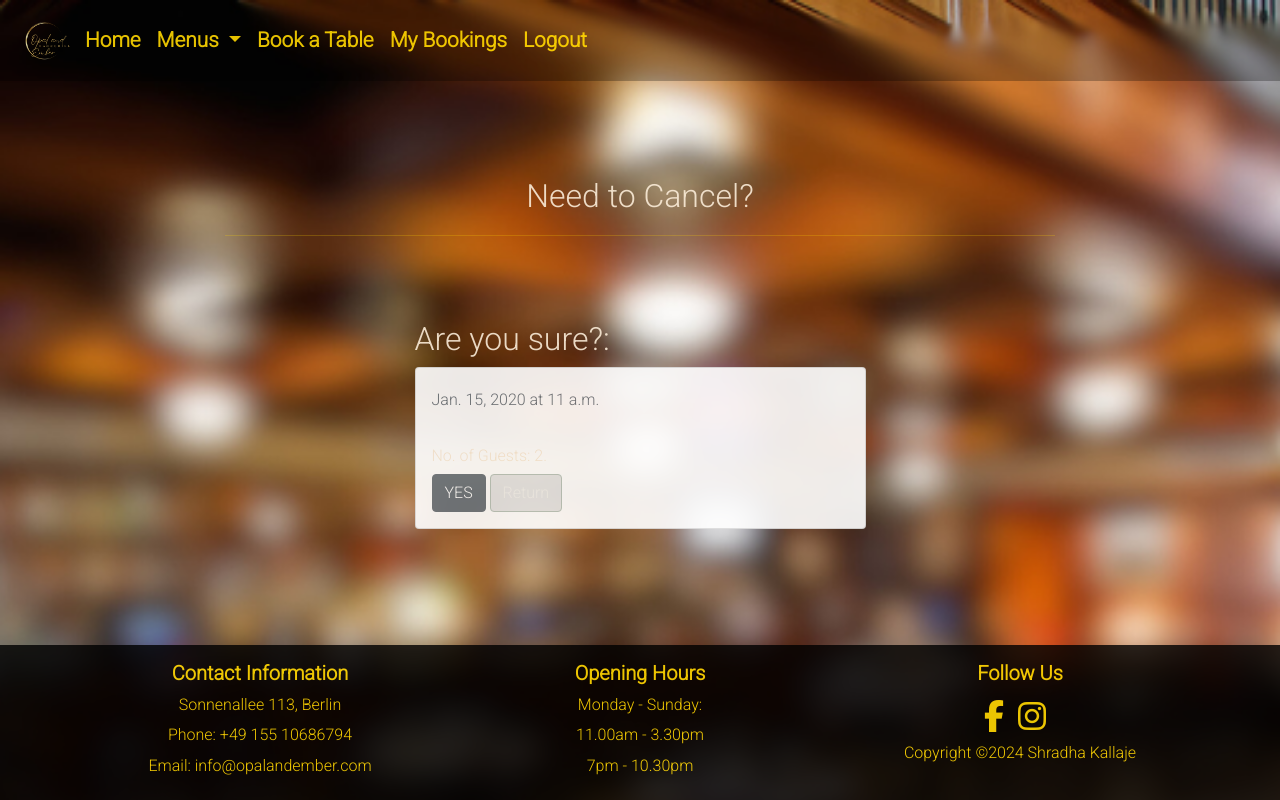
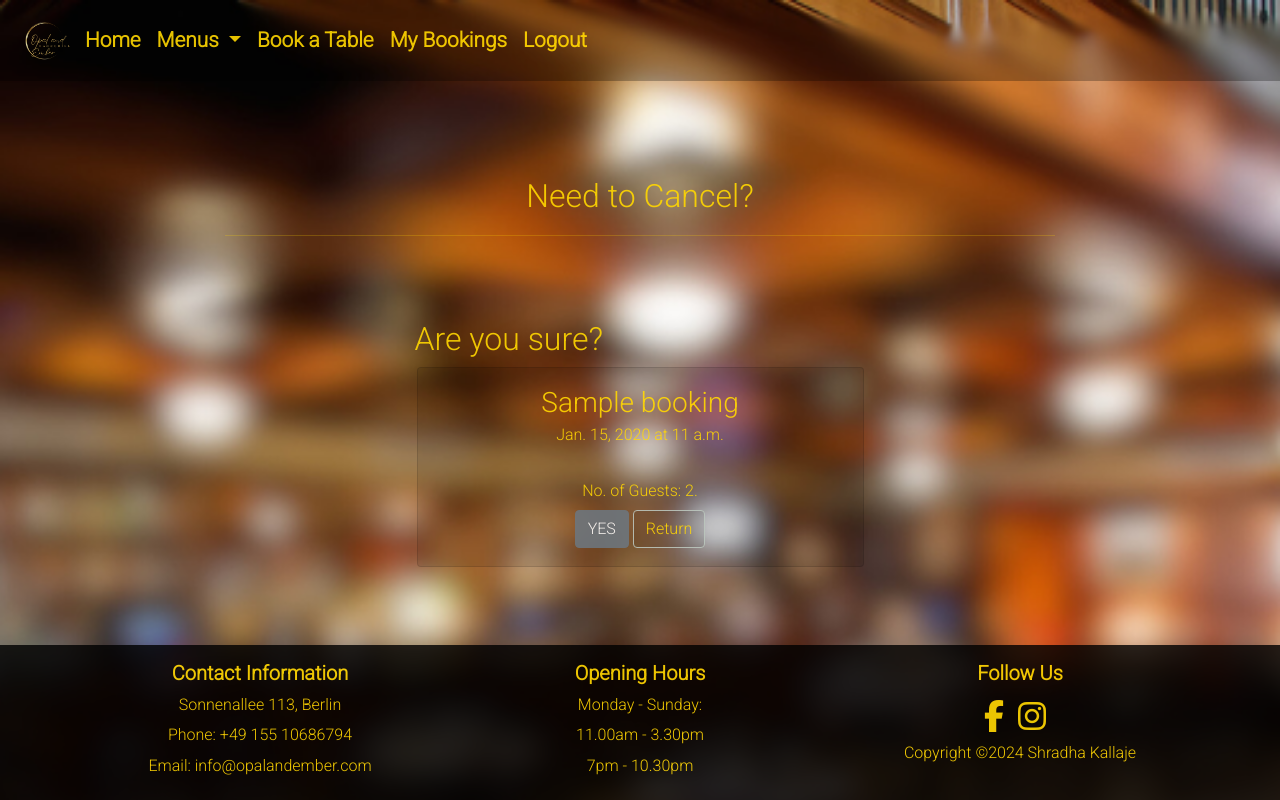
Before and after one commit to ShradhaSK/opal-and-ember, a Django app: page /delete_booking/1 in a window 1280 px wide. Run offline with Django 4.2, Linux system fonts and the light colour scheme; a user stored in the database is signed in; data comes from the database, SQL or seed files in the repository; both versions use the stored data as it was after the commit; tables that the repository leaves empty hold one stand-in row (values such as "Sample post"); some libraries are stand-ins or nearby versions.

Commit message:
update templates

```diff
--- a/home/templates/booking.html
+++ b/home/templates/booking.html
@@ -5,8 +5,8 @@
 
 
 {% block content %}
-<div class="col-md-3 mx-auto mt-3">
-    <h4 class="text-center" style="color: #FFFFFF;">Make a Reservation</h4>
+<div class="col-md-4 mx-auto mt-3">
+    <h4 style="color: #FFD700;">Make a Reservation</h4>
     <br>
     <div class="booking-card">
         <form method="post" enctype="multipart/form-data">
--- a/home/templates/confirmation_page.html
+++ b/home/templates/confirmation_page.html
@@ -8,10 +8,10 @@
           <h6 class="card-subtitle mb-2 text-bold">Thank you for booking with us! Your reservation is confirmed</h6><br>
           <p class="card-text">What would you like to do next?</p>
           <button class="btn confirmation-card">
-            <a href="{% url 'food_menu' %}" class="card-link">See the Menu</a>
-          </button>
+            <a href="{% url 'food_menu' %}">See the Menu</a>
+          </button><br>
           <button class="btn confirmation-card">
-            <a href="{% url 'bookings_list' %}" class="card-link">See your Reservations</a>
+            <a href="{% url 'bookings_list' %}">See your Reservations</a>
           </button>
         </div>
       </div>
--- a/static/css/style.css
+++ b/static/css/style.css
@@ -6,12 +6,12 @@
 
 a {
     text-decoration: none;
-    color: rgb(242, 241, 237);
+    color: #FFD700;
     font-weight: bold;
 }
 
 .dropdown-item {
-    color: rgb(242, 241, 237);
+    color: #FFD700;
 }
 
 .dropdown-item:hover {
@@ -56,7 +56,7 @@ ul {
 /*------ Body ------*/
 
 body {
-    color: antiquewhite;
+    color: #FFD700;
     height: 100%;
     margin: 0;
     padding: 0;
@@ -174,29 +174,32 @@ body {
 /* Booking Form */
 
 .booking-card {
-    color: rgb(242, 241, 237);
+    color: #FFD700;
     margin: 2px;
-    background-color: rgba(0, 0, 0, 0.3);
+    padding: 2px;
+    background-color: rgba(0, 0, 0, 0.1);
 }
 
 .reservations-card {
     background-color: rgba(215, 215, 219, 0.3);
-    color: rgb(242, 241, 237);;
+    color: #FFD700;
     z-index: 1;
 }
 
 .confirmation-card {
     border: 1px solid antiquewhite;
+    color: #FFD700;
+    margin-top: 10px;
 }
 
 /* User login, logout, signup */
 
 #signup-form, #login-form, #logout-confirm {
-    color: rgb(242, 241, 237);
+    color: #FFD700;
 }
 
 .btn-signup, .btn-success, #hint_id_password1  {
-    color: rgb(242, 241, 237);
+    color: #FFD700;
     border-color: #B8C4BB;
     background-color: rgba(0, 0, 0, 0.1);
 }
--- a/templates/delete_booking.html
+++ b/templates/delete_booking.html
@@ -12,9 +12,9 @@
     <div class="container">
         <div class="row justify-content-center mt-3">
             <div class="col-md-5">
-                <h2>Are you sure?:</h2>
-                <div class="card mb-5">
-                    <div class="card-body">
+                <h2>Are you sure?</h2>
+                <div class="card mb-5 booking-card">
+                    <div class="card-body text-center">
                         <!-- Display if user is not logged in -->
                         {% if not user.is_authenticated %}
                         <h2>Login required</h2>
@@ -24,8 +24,8 @@
                         {% else %}
                         <!-- Display form if user is logged in-->
                         {% if user.is_authenticated and user == reservation.booking_user %}
-                        <h3 class="card-title">{{ booking.booking_name }}</h3>
-                        <p class="card-subtitle mb-2 text-muted">{{ reservation.booking_date }} at
+                        <h3 class="card-title">{{ reservation.booking_name }}</h3>
+                        <p class="card-subtitle mb-2">{{ reservation.booking_date }} at
                             {{ reservation.booking_timeslot }}</p><br>
                         <p class="card-text">No. of Guests: {{ reservation.guests_count }}.</p>
                         <form method="POST">
```
Also changed, not shown: home/templates/menus/food_menu.html (+7 -0 lines), templates/bookings_list.html (+14 -13 lines), db.sqlite3.
